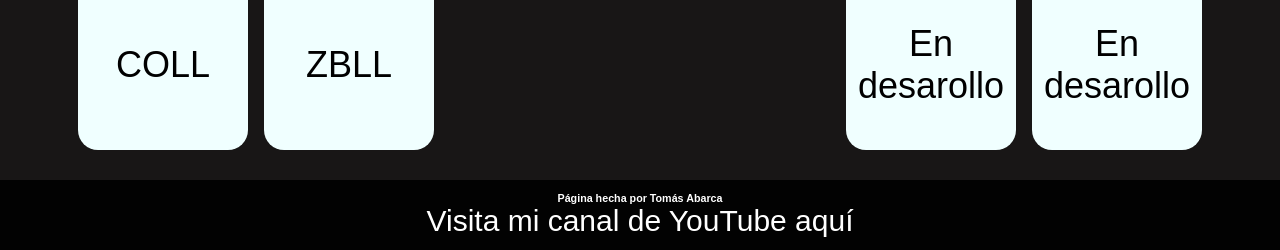
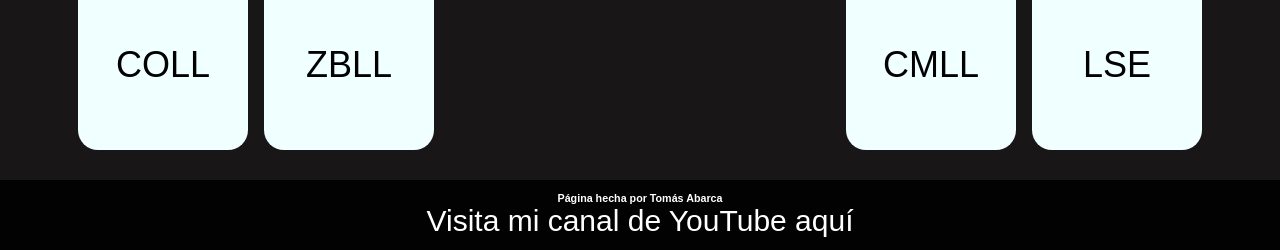
Before and after one commit to SKPTP-9/SKPTlgs, a plain HTML site: page 3x3.html in a window 1280 px wide. Shown: the part 693-943 px from the top of the page. Drawn offline with Linux system fonts and the light colour scheme.

Commit message:
11vo commit, Haciendo un ajuste a una sección

```diff
--- a/3x3.html
+++ b/3x3.html
@@ -98,13 +98,13 @@
                     <article class="all_others_t_t_squares">
                         <a class="others_t_t_squares azure_buttons" href='en_desarrollo.html'>
                             <span class="others_t_t_squares_texts">
-                                En desarollo
+                                CMLL
                             </span>
                         </a>
 
                         <a class="others_t_t_squares azure_buttons" href='en_desarrollo.html'>
                             <span class="others_t_t_squares_texts">
-                                En desarollo
+                                LSE
                             </span>
                         </a>
                     </article>
```
